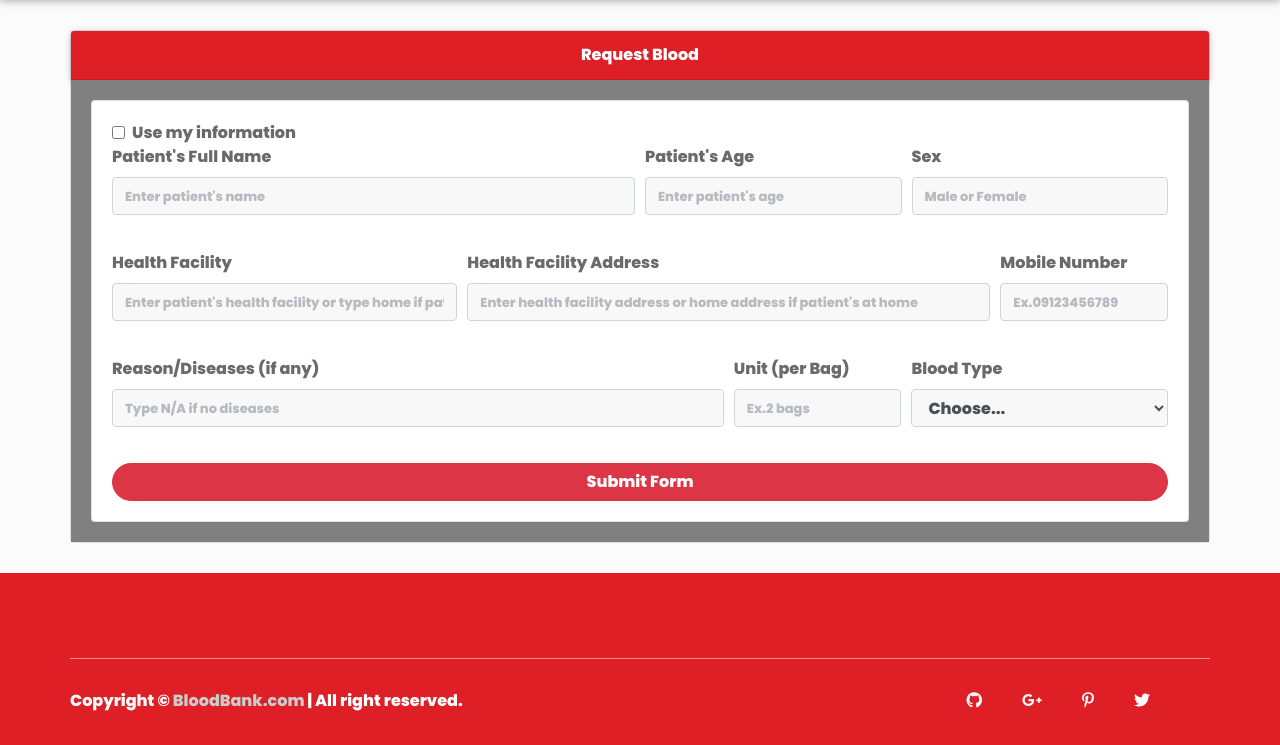
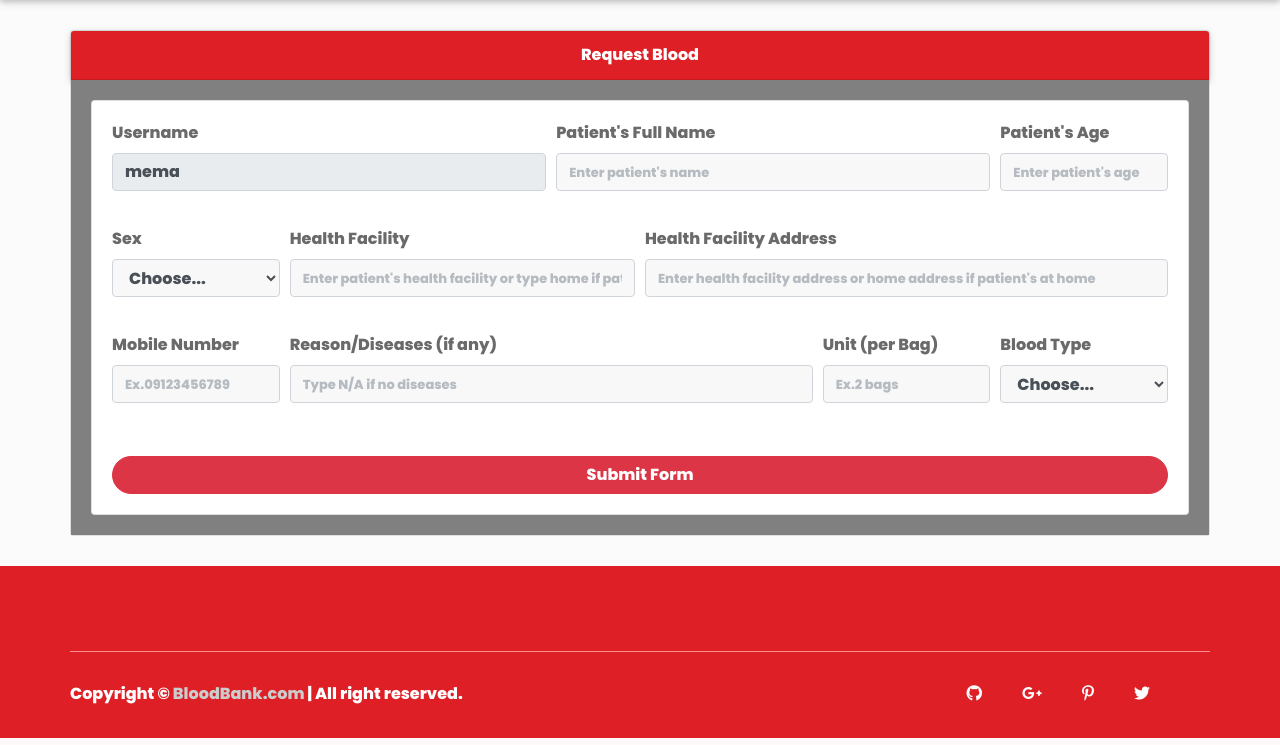
Before and after one commit to SeanDotExe/BloodBank, a Django app: template BBDjango/mainbb/templates/donor-request.html in a window 1280 px wide. Shown: the part 137-882 px from the top of the page. Run offline with Django 3.2, Linux system fonts and the light colour scheme; the template is opened without the code that fills it, so the values that code supplies are empty; parts of the project's set-up code (start-up, migrations or seed data) failed here and were passed over; some libraries are stand-ins or nearby versions; some web fonts are replaced.

Commit message:
Update form for request blood

```diff
--- a/BBDjango/mainbb/templates/donor-request.html
+++ b/BBDjango/mainbb/templates/donor-request.html
@@ -91,6 +91,13 @@
     </header>
 
 <div class="container marginn">
+    {% if messages %}
+        <ul class="messages">
+            {% for message in messages%}
+            <li {% if message.tags %} class="{{message.tags}}" {% endif %}> {{message }}</li>
+            {% endfor %}
+        </ul>
+    {% endif %}
     <div class="card">
         <div class="card-header red">
             Request Blood
@@ -98,50 +105,52 @@
         <div class="card-body black">
             <div class="card">
                 <div class="card-body">
-                    <form>
-                        <div class="form-check">
-                            <input class="form-check-input" type="checkbox" value="" id="useinfo">
-                            <label class="form-check-label" for="useinfo">
-                              Use my information
-                            </label>
-                          </div>
+                    <form action = "" method="POST">
+                        {% csrf_token %}
                         <div class="form-row">
-
-                            <div class="form-group col-md-6">
+                            <div class="form-group col-md-5">
+                                <label for="username">Username</label>
+                                <input type="text" name ="username" class="form-control" id="inputname" value="mema" placeholder="Enter your username" readonly>
+                            </div>
+                            <div class="form-group col-md-5">
                                 <label for="inputAddress">Patient's Full Name</label>
-                                <input type="text" class="form-control" id="inputname" placeholder="Enter patient's name">
+                                <input type="text" name="patientname" class="form-control" id="inputname" placeholder="Enter patient's name">
                             </div>
-                            <div class="form-group col-md-3">
+                            <div class="form-group col-md-2">
                                 <label for="inputage">Patient's Age</label>
-                                <input type="text" class="form-control" id="inputage" placeholder="Enter patient's age ">
+                                <input type="text" name="patientage" class="form-control" id="inputage" placeholder="Enter patient's age ">
                             </div>
-                            <div class="form-group col-md-3">
-                                <label for="inputsex">Sex</label>
-                                <input type="text" class="form-control" id="inputsex" placeholder="Male or Female">
+                            <div class="form-group col-md-2">
+                                <label for="sex">Sex</label>
+                                <select name ="sex" id="inputbloodt" class="form-control">
+                                    <option selected disabled = "true">Choose...</option>
+                                    <option>Male</option>
+                                    <option>Female</option>
+                                </select>
                             </div>
                             <div class="form-group col-md-4">
                                 <label for="inputhf">Health Facility</label>
-                                <input type="text" class="form-control" id="inputhf" placeholder="Enter patient's health facility or type home if patient's at home">
+                                <input type="text" name="healthfac" class="form-control" id="inputhf" placeholder="Enter patient's health facility or type home if patient's at home">
                             </div>
                             <div class="form-group col-md-6">
                                 <label for="inputAddress">Health Facility Address</label>
-                                <input type="text" class="form-control" id="inputAddress" placeholder="Enter health facility address or home address if patient's at home">
+                                <input type="text" name="healthfacadd" class="form-control" id="inputAddress" placeholder="Enter health facility address or home address if patient's at home">
                             </div>
                             <div class="form-group col-md-2">
                                 <label for="inputmn">Mobile Number</label>
-                                <input type="text" class="form-control" id="inputmn" placeholder="Ex.09123456789">
+                                <input type="text" name="contactnum" class="form-control" id="inputmn" placeholder="Ex.09123456789">
                             </div>
-                            <div class="form-group col-md-7">
+                            <div class="form-group col-md-6">
                                 <label for="inputdisease">Reason/Diseases (if any)</label>
-                                <input type="text" class="form-control" id="inputdisease" placeholder="Type N/A if no diseases">
+                                <input type="text" name="disease" class="form-control" id="inputdisease" placeholder="Type N/A if no diseases">
                             </div>
                             <div class="form-group col-md-2">
                                 <label for="inputunit">Unit (per Bag)</label>
-                                <input type="text" class="form-control" id="inputunit" placeholder="Ex.2 bags">
+                                <input type="text" name="unit" class="form-control" id="inputunit" placeholder="Ex.2 bags">
                             </div>
-                            <div class="form-group col-md-3">
+                            <div class="form-group col-md-2">
                                 <label for="inputbt">Blood Type</label>
-                                <select id="inputbloodt" class="form-control">
+                                <select id="inputbloodt" name="bloodtype" class="form-control">
                                     <option selected>Choose...</option>
                                     <option>A+</option>
                                     <option>A-</option>
@@ -151,6 +160,12 @@
                                     <option>O-</option>
                                     <option>AB+</option>
                                     <option>AB-</option>
+                                </select>
+                            </div>
+                            <div class="form-group col-md-3">
+                                <label for="status" hidden>Blood Type</label>
+                                <select name ="status" id="inputbloodt" class="form-control" aria-readonly="true" hidden>
+                                    <option>Pending</option>
                                 </select>
                             </div>
                         </div>
```
